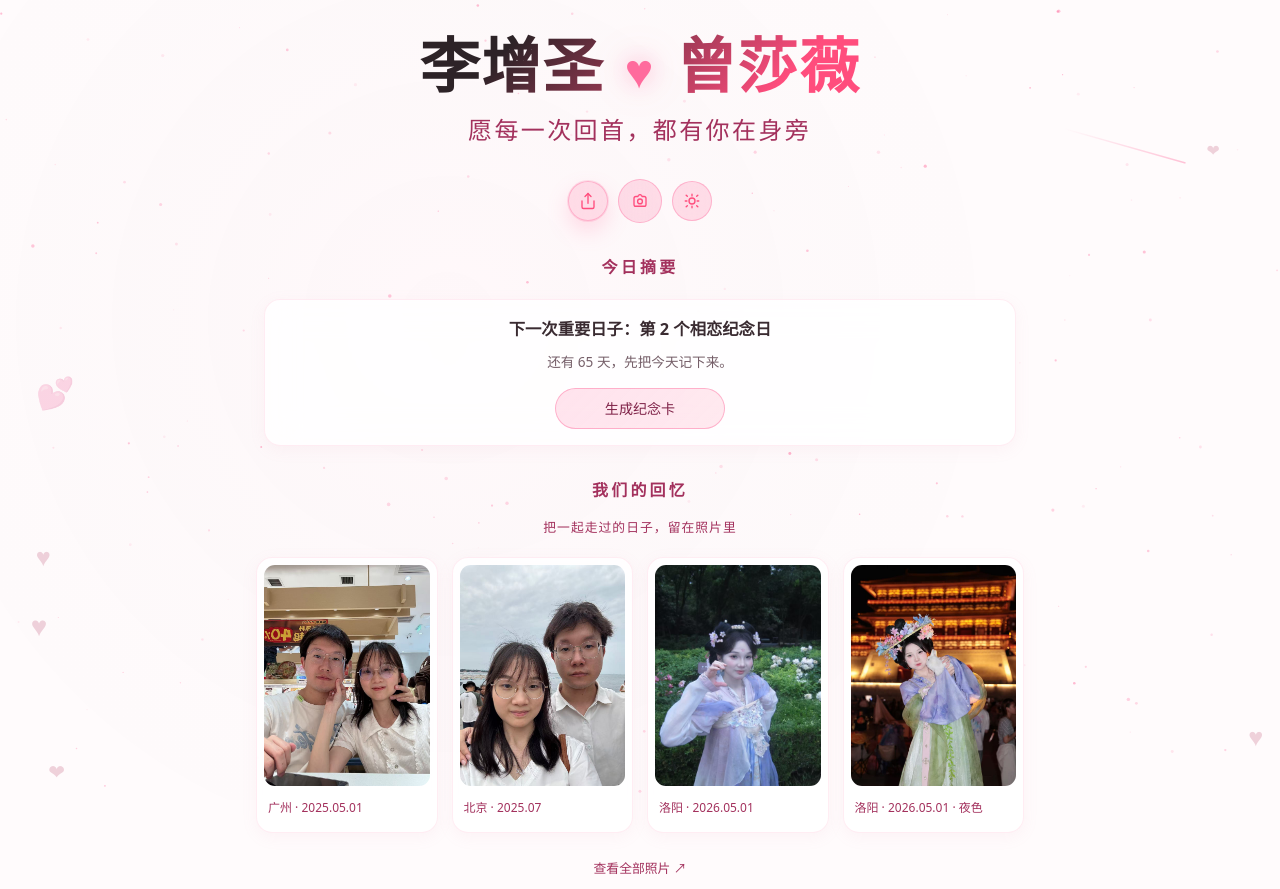
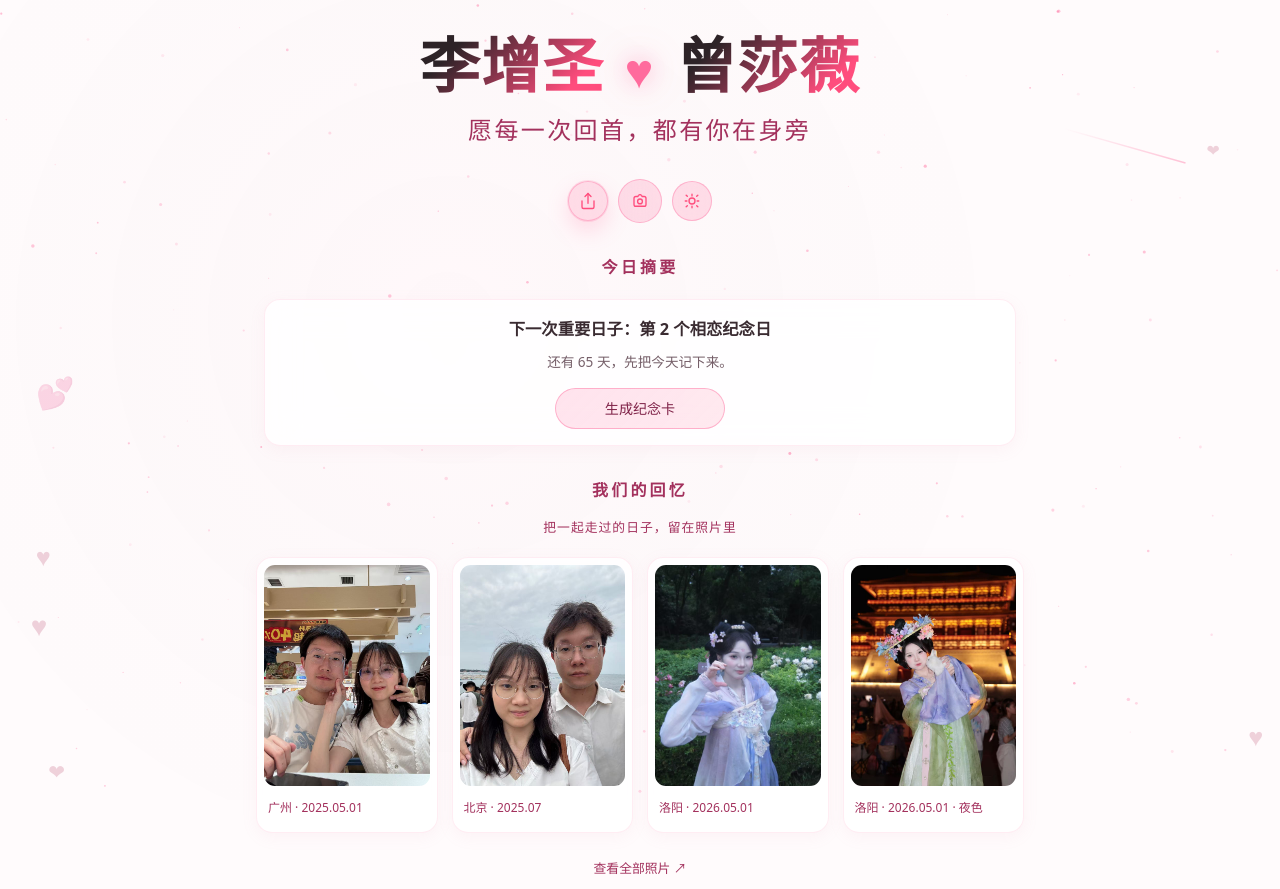
Before and after one commit to 1910853272/LovePage, an Astro site: page / in a window 1280 px wide. Shown: the top 889 px of the page. Built offline with nearby package versions, Linux system fonts and the light colour scheme; Astro itself is replaced by a stand-in of ours; a web font is replaced by a local one.

Commit message:
fix: isolate name gradients from animated heart

```diff
--- a/docs/IMPLEMENTATION.md
+++ b/docs/IMPLEMENTATION.md
@@ -60,3 +60,5 @@ Chrome 实测确认计时实时变化、本地插画加载、照片切换及浅
 验证：6 项单元测试、最终构建和三个页面产物校验通过。使用系统临时目录的静音 WAV 测试实例确认：页面未点击时 paused=true；首次点击后 paused=false 且 currentTime 前进；手动暂停后再点击页面仍 paused=true。临时音频不进入源码、生产产物或仓库。320×720 实测标题、工具栏、展开的音乐面板、摘要上下边界互不相交，正文宽 315px 无页面溢出；大图关闭和翻页按钮与照片说明区域交叉面积为零。桌面浅色页面无应用控制台错误。
 
 待接入：尚未收到用户音乐文件，正式配置的 tracks 为空，线上播放器暂不显示。收到文件后复制到公开音乐资源目录、填写曲目并验证真实音频播放。
+
+标题复核发现：父标题 background-clip:text 与子爱心的独立动画组合在 Chrome 产生额外黑色心形重影。渐变改为仅应用于两个姓名 span，Chrome 最终截图确认重影消失。漂浮装饰限制在两侧，900px 以下隐藏，避免经过文字。最终代码构建与产物检查再次通过。
--- a/src/components/Hero.astro
+++ b/src/components/Hero.astro
@@ -12,9 +12,9 @@ const motto = resolveMotto(config);
 <section class="text-center select-none reveal relative" id="heroSection">
   {config.demoMode && <p class="demo-notice" role="note">{config.demoNotice}</p>}
   <h1 class="hero-names font-cursive text-4xl sm:text-5xl md:text-6xl font-bold tracking-wide leading-tight">
-    {config.boy}
+    <span class="hero-name">{config.boy}</span>
     <span class="hero-heart inline-block text-3xl sm:text-4xl md:text-5xl mx-1">♥</span>
-    {config.girl}
+    <span class="hero-name">{config.girl}</span>
   </h1>
   <p class="font-hand text-pink-200/60 text-xl sm:text-2xl mt-2 tracking-widest transition-opacity duration-500" id="motto">
     {motto}
--- a/src/styles/base.css
+++ b/src/styles/base.css
@@ -58,7 +58,7 @@ body {
   background: rgba(255, 215, 0, 0.15) !important;
 }
 
-[data-theme='light'] .hero-names {
+[data-theme='light'] .hero-name {
   background: linear-gradient(135deg, #2d2327 20%, var(--pink-deep) 80%);
   -webkit-background-clip: text;
   background-clip: text;
--- a/src/styles/components.css
+++ b/src/styles/components.css
@@ -209,7 +209,7 @@
 }
 
 /* ── Hero ── */
-.hero-names {
+.hero-name {
   background: linear-gradient(135deg, #fff 20%, var(--pink-light) 80%);
   -webkit-background-clip: text;
   -webkit-text-fill-color: transparent;
```
